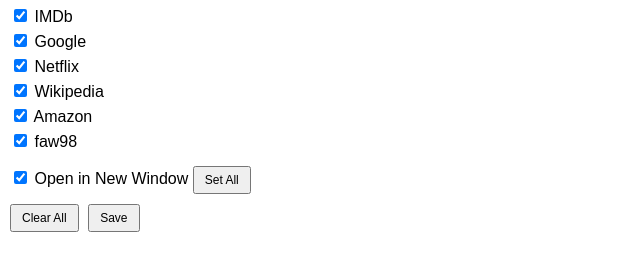
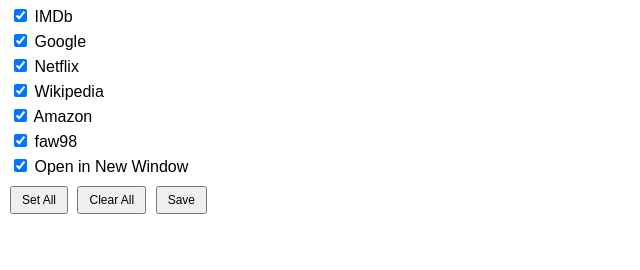
Before and after one commit to faw987/y_extension, a browser extension: page config.html in a window 1280 px wide. Shown: the part 78-348 px from the top of the page, without its empty margins (0-640 px from the left). Drawn offline with Linux system fonts and the light colour scheme.

Commit message:
add set clear buttons

```diff
--- a/config.html
+++ b/config.html
@@ -1,3 +1,42 @@
+<!--<!DOCTYPE html>-->
+<!--<html lang="en">-->
+<!--<head>-->
+<!--    <meta charset="UTF-8">-->
+<!--    <meta name="viewport" content="width=device-width, initial-scale=1.0">-->
+<!--    <title>Configure Search Engines</title>-->
+<!--    <style>-->
+<!--        body {-->
+<!--            font-family: Arial, sans-serif;-->
+<!--            margin: 10px;-->
+<!--            width: 300px;-->
+<!--        }-->
+<!--        .checkbox-row label {-->
+<!--            display: block;-->
+<!--            margin-bottom: 5px;-->
+<!--        }-->
+<!--        button {-->
+<!--            margin-top: 10px;-->
+<!--            margin-right: 5px;-->
+<!--            padding: 5px 10px;-->
+<!--            font-size: 12px;-->
+<!--            cursor: pointer;-->
+<!--        }-->
+<!--    </style>-->
+<!--</head>-->
+<!--<body>-->
+<!--<h3>Configure Search Engines</h3>-->
+<!--<div id="checkboxContainer" class="checkbox-row"></div>-->
+<!--<label>-->
+<!--    <input id="newWindowCheckbox" type="checkbox" checked>-->
+<!--    Open in New Window-->
+<!--</label>-->
+<!--<button id="setAll">Set All</button>-->
+<!--<button id="clearAll">Clear All</button>-->
+<!--<button id="saveConfig">Save</button>-->
+<!--<script type="module" src="config.js"></script>-->
+<!--</body>-->
+<!--</html>-->
+
 <!DOCTYPE html>
 <html lang="en">
 <head>
@@ -30,9 +69,11 @@
     <input id="newWindowCheckbox" type="checkbox" checked>
     Open in New Window
 </label>
-<button id="setAll">Set All</button>
-<button id="clearAll">Clear All</button>
-<button id="saveConfig">Save</button>
+<div>
+    <button id="setAll">Set All</button>
+    <button id="clearAll">Clear All</button>
+    <button id="saveConfig">Save</button>
+</div>
 <script type="module" src="config.js"></script>
 </body>
 </html>
--- a/config.js
+++ b/config.js
@@ -1,19 +1,95 @@
+// document.addEventListener("DOMContentLoaded", () => {
+//     const checkboxContainer = document.getElementById("checkboxContainer");
+//     // const saveConfigButton = document.getElementById("saveConfig");
+//     const setAllButton = document.getElementById("setAll");
+//     const clearAllButton = document.getElementById("clearAll");
+//     const saveConfigButton = document.getElementById("saveConfig");
+//
+//
+//     const searchEngines = [
+//         {name: "Rotten Tomatoes"},
+//         {name: "IMDb"},
+//         {name: "Google"},
+//         {name: "Netflix"},
+//         {name: "Wikipedia"},
+//         {name: "Amazon"},
+//         {name: "faw98"}
+//     ];
+//
+//     // Load stored configuration
+//     chrome.storage.local.get(["searchEngineConfig", "newWindowPreference"], (data) => {
+//         const storedConfig = data.searchEngineConfig || {};
+//         const newWindowPreference = data.newWindowPreference ?? true;
+//
+//         // Populate search engine checkboxes
+//         searchEngines.forEach((engine, index) => {
+//             const label = document.createElement("label");
+//             const checkbox = document.createElement("input");
+//
+//             checkbox.type = "checkbox";
+//             checkbox.checked = storedConfig[engine.name] ?? true;
+//             checkbox.dataset.index = index;
+//
+//             label.appendChild(checkbox);
+//             label.appendChild(document.createTextNode(` ${engine.name}`));
+//             checkboxContainer.appendChild(label);
+//         });
+//
+//         // Set new window preference
+//         newWindowCheckbox.checked = newWindowPreference;
+//     });
+//
+//     // Set All Checkboxes
+//     setAllButton.addEventListener("click", () => {
+//         checkboxContainer.querySelectorAll("input[type='checkbox']").forEach((checkbox) => {
+//             checkbox.checked = true;
+//         });
+//     });
+//
+//     // Clear All Checkboxes
+//     clearAllButton.addEventListener("click", () => {
+//         checkboxContainer.querySelectorAll("input[type='checkbox']").forEach((checkbox) => {
+//             checkbox.checked = false;
+//         });
+//     });
+//
+//     // Save configuration
+//     saveConfigButton.addEventListener("click", () => {
+//         const config = {};
+//         checkboxContainer.querySelectorAll("input[type='checkbox']").forEach((checkbox) => {
+//             const engineName = searchEngines[checkbox.dataset.index].name;
+//             config[engineName] = checkbox.checked;
+//         });
+//
+//         const newWindowPreference = newWindowCheckbox.checked;
+//
+//         console.log(`before store newWindowPreference: ${newWindowPreference}`);
+//         // alert(`before store newWindowPreference: ${newWindowPreference}`);
+//
+//         chrome.storage.local.set(
+//             {searchEngineConfig: config, newWindowPreference},
+//             () => {
+//                 // alert("Configuration saved!");
+//                 window.close();
+//             }
+//         );
+//     });
+// });
 document.addEventListener("DOMContentLoaded", () => {
     const checkboxContainer = document.getElementById("checkboxContainer");
-    // const saveConfigButton = document.getElementById("saveConfig");
     const setAllButton = document.getElementById("setAll");
     const clearAllButton = document.getElementById("clearAll");
     const saveConfigButton = document.getElementById("saveConfig");
-
+    const newWindowCheckbox = document.getElementById("newWindowCheckbox");
 
     const searchEngines = [
-        {name: "Rotten Tomatoes"},
-        {name: "IMDb"},
-        {name: "Google"},
-        {name: "Netflix"},
-        {name: "Wikipedia"},
-        {name: "Amazon"},
-        {name: "faw98"}
+        { name: "Rotten Tomatoes" },
+        { name: "IMDb" },
+        { name: "Google" },
+        { name: "Netflix" },
+        { name: "Wikipedia" },
+        { name: "Amazon" },
+        { name: "faw98" }
     ];
 
     // Load stored configuration
@@ -64,12 +140,10 @@
         const newWindowPreference = newWindowCheckbox.checked;
 
         console.log(`before store newWindowPreference: ${newWindowPreference}`);
-        // alert(`before store newWindowPreference: ${newWindowPreference}`);
 
         chrome.storage.local.set(
-            {searchEngineConfig: config, newWindowPreference},
+            { searchEngineConfig: config, newWindowPreference },
             () => {
-                // alert("Configuration saved!");
                 window.close();
             }
         );
```
